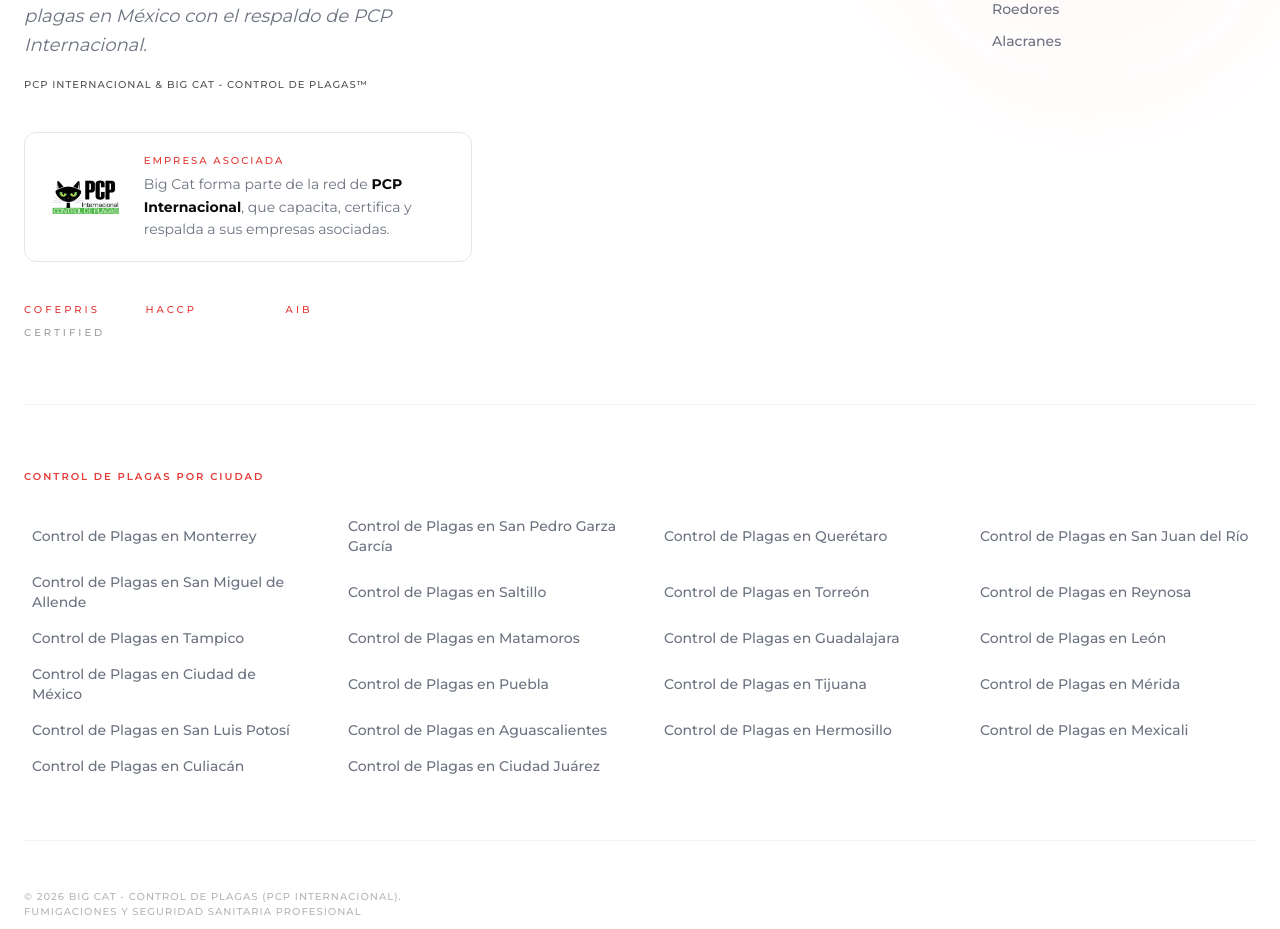
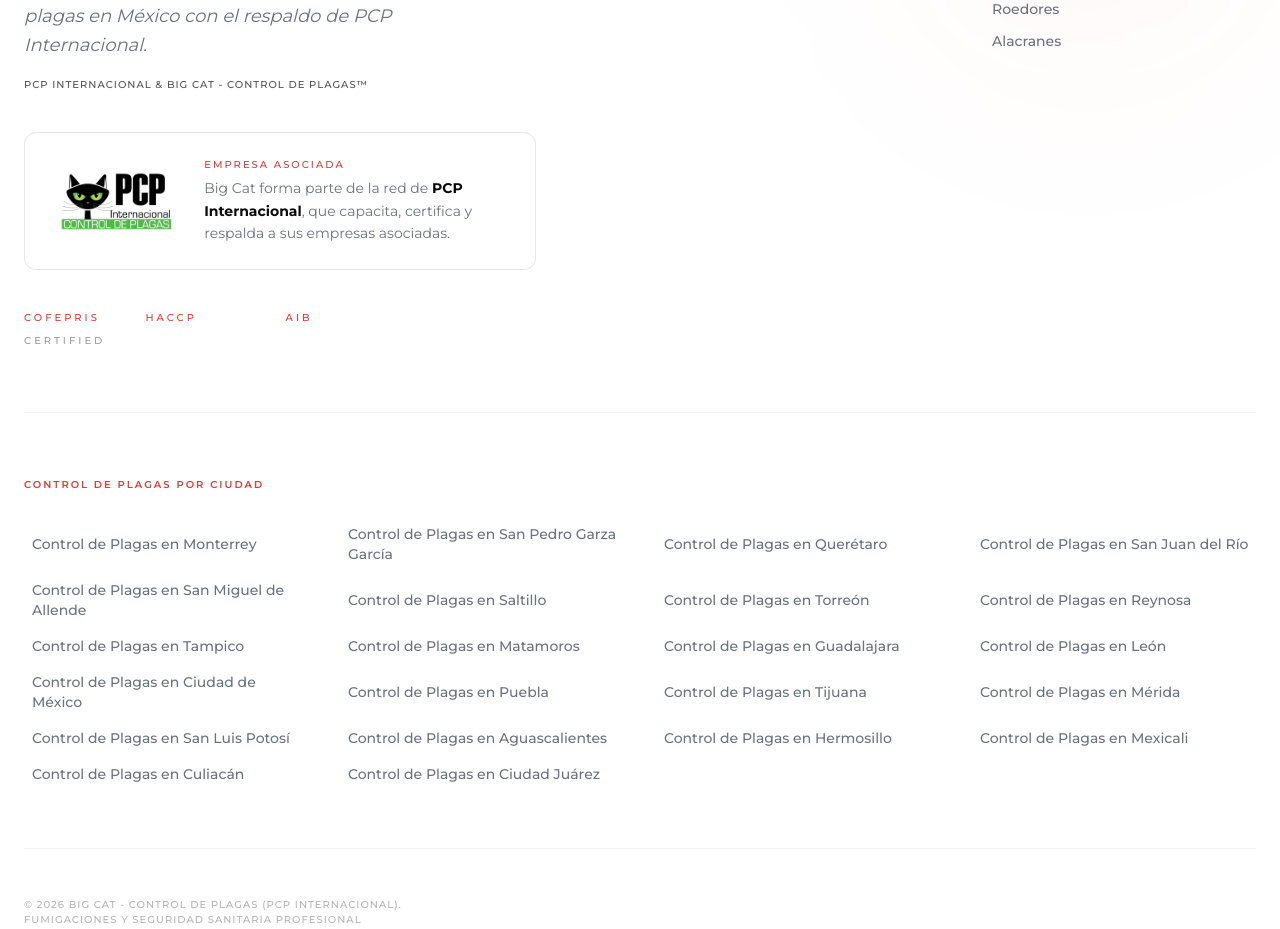
Before and after one commit to angeldeveloper234-gif/bigcat-sideproyect, a React (Vite) app: page /blog/ in a window 1280 px wide. Shown: the part 3064-3993 px from the top of the page. Built offline with nearby package versions, Linux system fonts and the light colour scheme; no server answers.

Commit message:
style(red): agranda el logo de PCP en el pie
Entraba a 48px de alto y se perdia entre el resto del pie. Pasa a 64px, y a
80px desde pantalla mediana. La caja crece y gana sombra al pasar el mouse.

Co-Authored-By: Claude Opus 5 <noreply@anthropic.com>

```diff
--- a/components/Footer.tsx
+++ b/components/Footer.tsx
@@ -44,7 +44,7 @@ const Footer: React.FC = () => {
               href="https://pcpinternacional.com"
               target="_blank"
               rel="noopener"
-              className="group flex items-center gap-5 rounded-xl border border-gray-200 p-5 max-w-md hover:border-brand-red transition-colors"
+              className="group flex items-center gap-6 rounded-xl border border-gray-200 p-6 max-w-lg hover:border-brand-red hover:shadow-md transition-all"
             >
               <img
                 src="/logo/pcp-internacional.png"
@@ -52,7 +52,7 @@ const Footer: React.FC = () => {
                 width={315}
                 height={192}
                 loading="lazy"
-                className="h-12 w-auto object-contain shrink-0"
+                className="h-16 w-auto object-contain shrink-0 sm:h-20"
               />
               <span className="text-sm leading-relaxed text-gray-500">
                 <span className="block text-[10px] font-medium uppercase tracking-[0.2em] text-brand-red mb-1">
```
